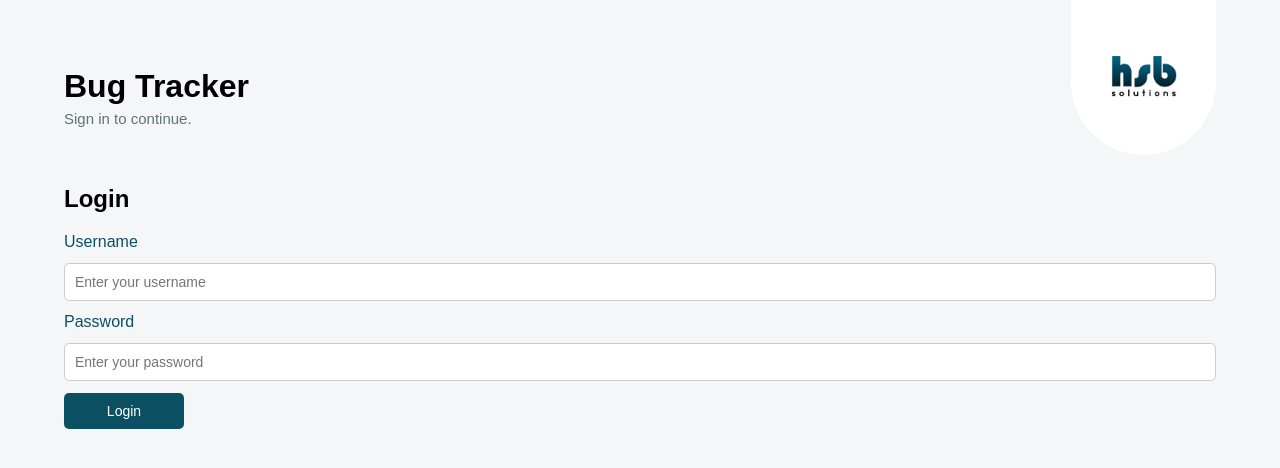
After one commit to akkustunahann/bug-tracker, a Flask app: page /login in a window 1280 px wide. The commit adds this page. Shown: the top 468 px of the page. Run offline with Flask 3, Linux system fonts and the light colour scheme.

Commit message:
Add authentication and role-based authorization

```diff
--- a/app.py
+++ b/app.py
@@ -1,13 +1,14 @@
 import os
 from dotenv import load_dotenv
-from flask import Flask, render_template, request, redirect, flash
+from flask import Flask, render_template, request, redirect, flash, session
 
 from database import (
     create_database,
     get_all_bugs,
     create_bug,
     update_bug_status,
-    delete_bug
+    delete_bug,
+    authenticate_user
 )
 
 load_dotenv()
@@ -18,6 +19,9 @@ app.secret_key = os.environ["SECRET_KEY"]
 @app.route("/")
 def home():
 
+    if "user_id" not in session:
+        return redirect("/login")
+
     bugs = get_all_bugs()
 
     return render_template(
@@ -25,9 +29,45 @@ def home():
         bugs=bugs
     )
 
+@app.route("/login", methods=["GET", "POST"])
+def login():
+
+    if request.method == "POST":
+
+        username = request.form.get("username", "").strip()
+        password = request.form.get("password", "")
+
+        user = authenticate_user(username, password)
+
+        if user is None:
+            flash("Invalid username or password.", "error")
+            return redirect("/login")
+
+        session["user_id"] = user["id"]
+        session["username"] = user["username"]
+        session["role"] = user["role"]
+
+        flash("Login successful.", "success")
+
+        return redirect("/")
+
+    return render_template("login.html")
+
+@app.route("/logout")
+def logout():
+
+    session.clear()
+
+    flash("You have been logged out.", "success")
+
+    return redirect("/login")
 
 @app.route("/add", methods=["POST"])
 def add_bug():
+
+    if "user_id" not in session:
+        flash("Please log in first.", "error")
+        return redirect("/login")
 
     title = request.form.get("title", "").strip()
     description = request.form.get("description", "").strip()
@@ -54,6 +94,10 @@ def add_bug():
 @app.route("/update_status", methods=["POST"])
 def update_status():
 
+    if session.get("role") != "admin":
+        flash("You are not authorized to update bug status.", "error")
+        return redirect("/")
+
     bug_id = request.form["bug_id"]
     new_status = request.form["status"]
 
@@ -73,6 +117,10 @@ def update_status():
 @app.route("/delete", methods=["POST"])
 def delete():
 
+    if session.get("role") != "admin":
+        flash("You are not authorized to delete bugs.", "error")
+        return redirect("/")
+
     bug_id = request.form["bug_id"]
 
     success = delete_bug(bug_id)
--- a/database.py
+++ b/database.py
@@ -1,4 +1,5 @@
 import sqlite3
+from werkzeug.security import generate_password_hash, check_password_hash
 
 DATABASE_NAME = "database.db"
 
@@ -8,6 +9,67 @@ STATUS_FLOW = {
     "Done": None
 }
 
+def create_user(username, password, role):
+
+    connection = None
+
+    try:
+        connection = get_connection()
+        cursor = connection.cursor()
+
+        password_hash = generate_password_hash(
+            password,
+            method="pbkdf2:sha256"
+        )
+
+        cursor.execute("""
+            INSERT INTO users (username, password_hash, role)
+            VALUES (?, ?, ?)
+        """, (username, password_hash, role))
+
+        connection.commit()
+
+        return True
+
+    except sqlite3.Error as error:
+        print("Database error:", error)
+        return False
+
+    finally:
+        if connection:
+            connection.close()
+
+def authenticate_user(username, password):
+
+    connection = None
+
+    try:
+        connection = get_connection()
+        cursor = connection.cursor()
+
+        cursor.execute("""
+            SELECT *
+            FROM users
+            WHERE username = ?
+        """, (username,))
+
+        user = cursor.fetchone()
+
+        if user is None:
+            return None
+
+        if not check_password_hash(user["password_hash"], password):
+            return None
+
+        return user
+
+    except sqlite3.Error as error:
+        print("Database error:", error)
+        return None
+
+    finally:
+        if connection:
+            connection.close()
 
 def get_connection():
     connection = sqlite3.connect(DATABASE_NAME)
--- a/schema.sql
+++ b/schema.sql
@@ -7,3 +7,11 @@ CREATE TABLE IF NOT EXISTS bugs (
         CHECK(status IN ('Created', 'In Progress', 'Done')),
     created_at TIMESTAMP DEFAULT (datetime('now', 'localtime'))
 );
+
+CREATE TABLE IF NOT EXISTS users (
+    id INTEGER PRIMARY KEY AUTOINCREMENT,
+    username TEXT NOT NULL UNIQUE,
+    password_hash TEXT NOT NULL,
+    role TEXT NOT NULL
+        CHECK(role IN ('user', 'admin'))
+);
--- a/static/style.css
+++ b/static/style.css
@@ -175,3 +175,25 @@ label {
     background-color: #fee2e2;
     color: #991b1b;
 }
+
+.user-info {
+    margin-top: 12px;
+    font-size: 14px;
+    color: #5f737a;
+}
+
+.logout-button {
+    display: inline-block;
+    margin-left: 10px;
+    padding: 6px 10px;
+
+    background-color: #0b4f63;
+    color: white;
+
+    text-decoration: none;
+    border-radius: 5px;
+}
+
+.logout-button:hover {
+    background-color: #083b4a;
+}
--- /dev/null
+++ b/templates/login.html
@@ -0,0 +1,90 @@
+<!DOCTYPE html>
+<html lang="en">
+
+<head>
+    <meta charset="UTF-8">
+    <meta name="viewport" content="width=device-width, initial-scale=1.0">
+
+    <title>Login - Bug Tracker</title>
+
+    <link
+        rel="stylesheet"
+        href="{{ url_for('static', filename='style.css') }}"
+    >
+</head>
+
+<body>
+
+    <div class="container">
+
+        <div class="header">
+
+            <div class="header-text">
+                <h1>Bug Tracker</h1>
+
+                <p class="subtitle">
+                    Sign in to continue.
+                </p>
+            </div>
+
+            <div class="logo-container">
+                <img
+                    src="{{ url_for('static', filename='hsb-logo.jpeg') }}"
+                    alt="HSB Solutions Logo"
+                    class="hsb-logo"
+                >
+            </div>
+
+        </div>
+
+        <section class="login-section">
+
+            <h2>Login</h2>
+
+            {% with messages = get_flashed_messages(with_categories=true) %}
+
+                {% for category, message in messages %}
+
+                    <div class="message {{ category }}">
+                        {{ message }}
+                    </div>
+
+                {% endfor %}
+
+            {% endwith %}
+
+            <form action="/login" method="POST">
+
+                <label for="username">Username</label>
+
+                <input
+                    type="text"
+                    id="username"
+                    name="username"
+                    placeholder="Enter your username"
+                    required
+                >
+
+                <label for="password">Password</label>
+
+                <input
+                    type="password"
+                    id="password"
+                    name="password"
+                    placeholder="Enter your password"
+                    required
+                >
+
+                <button type="submit">
+                    Login
+                </button>
+
+            </form>
+
+        </section>
+
+    </div>
+
+</body>
+
+</html>
```
Also changed, not shown: templates/index.html (+38 -8 lines).
